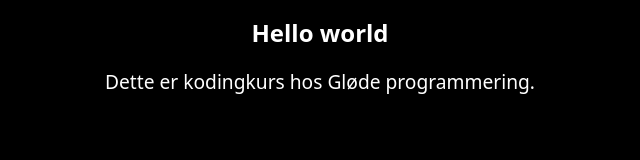
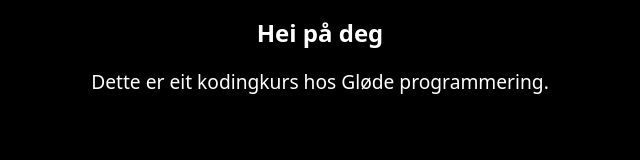
Before and after one commit to LarsMagneGlodedata/Lars-kode-veke1-dag-1, a website: page index.html in a window 1280 px wide. Shown: the whole page, without its empty margins (320-960 px from the left). Drawn offline with Linux system fonts and the light colour scheme.

Commit message:
Modified h1 element

```diff
--- a/index.html
+++ b/index.html
@@ -10,7 +10,7 @@
   </head>
   <!-- Body er for innholdet på nettsiden -->
   <body>
-    <h1>Hello world</h1>
-    <p>Dette er kodingkurs hos Gløde programmering.</p>
+    <h1>Hei på deg</h1>
+    <p>Dette er eit kodingkurs hos Gløde programmering.</p>
   </body>
 </html>
```
